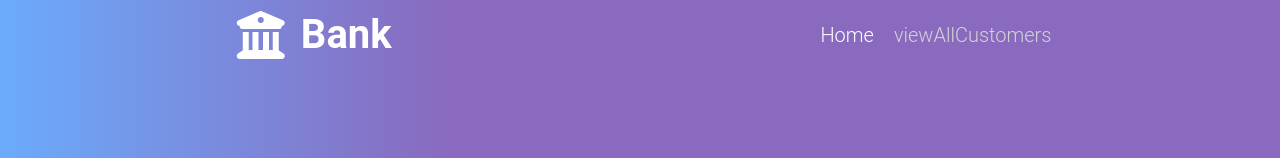
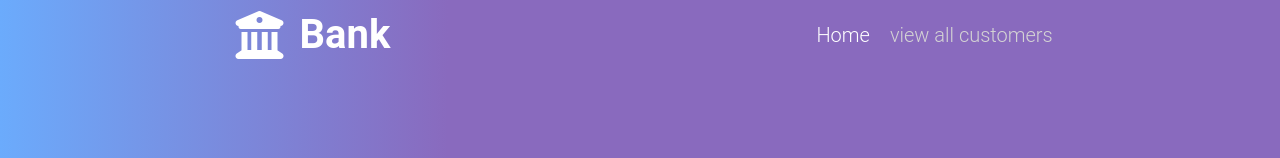
Before and after one commit to Ahmadsaidnouh/bankFrontEnd, an Angular app: page /#/home in a window 1280 px wide. Shown: the top 158 px of the page. Built offline with nearby package versions, Linux system fonts and the light colour scheme.

Commit message:
edit transfer amount input (e)

```diff
--- a/src/app/navbar/navbar.component.html
+++ b/src/app/navbar/navbar.component.html
@@ -7,7 +7,7 @@
     <ul>
       <li (click)="changeNavNumber(1)"><a routerLink="home" [style.color]="navNumber==1?'#fff':'#d4d3d4'">Home</a></li>
       <li (click)="changeNavNumber(2)"><a routerLink="viewAllCustomers"
-          [style.color]="navNumber==2?'#fff':'#d4d3d4'">viewAllCustomers</a></li>
+          [style.color]="navNumber==2?'#fff':'#d4d3d4'">view all customers</a></li>
     </ul>
   </div>
 </nav>
@@ -21,7 +21,7 @@
     <ul [style.height]="isNavClosed?'0px':'100px'">
       <li (click)="changeNavNumber(1)"><a routerLink="home" [style.color]="navNumber==1?'#fff':'#d4d3d4'">Home</a></li>
       <li (click)="changeNavNumber(2)"><a routerLink="viewAllCustomers"
-          [style.color]="navNumber==2?'#fff':'#d4d3d4'">viewAllCustomers</a></li>
+          [style.color]="navNumber==2?'#fff':'#d4d3d4'">view all customers</a></li>
     </ul>
   </div>
 </nav>
--- a/src/app/view-customer/view-customer.component.ts
+++ b/src/app/view-customer/view-customer.component.ts
@@ -30,8 +30,8 @@ export class ViewCustomerComponent implements OnInit {
     this.messageType = 0;
     let selectDD: any = document.getElementById("selectDropdown");
 
-    if (this.amount <= 0 || this.amount == null) {
-      this.errorMessage = "Transfer amount must be more than zero!!"
+    if (this.amount <= 0 || this.amount == null || !Number.isInteger(this.amount)) {
+      this.errorMessage = "Transfer amount must be an integer more than zero!!"
       this.messageType = 1;
     }
     else if (selectDD.value == "Select Email") {
```
